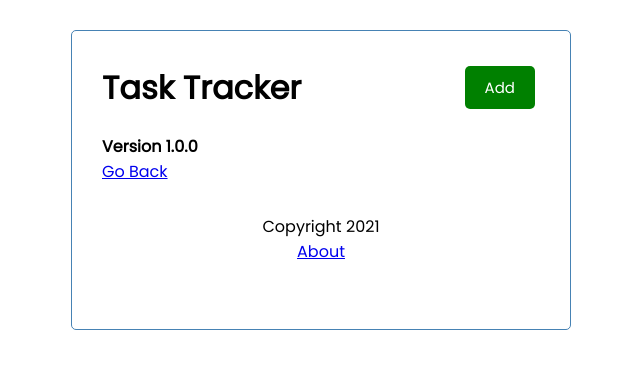
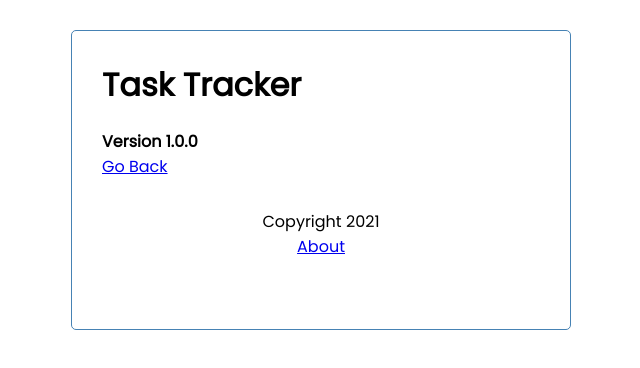
Before and after one commit to jjackson17mv/revisit-react-practice, a React (Create React App) app in the folder app-tracker/: page /about in a window 1280 px wide. Shown: the top 368 px of the page, without its empty margins (319-959 px from the left). Built offline with nearby package versions, Linux system fonts and the light colour scheme; data requests are answered from the project's data file.

Commit message:
finished with useLocation from react-router-dom

```diff
--- a/app-tracker/src/components/Header.js
+++ b/app-tracker/src/components/Header.js
@@ -1,13 +1,15 @@
 import PropTypes from 'prop-types'
 import Button from './Button'
+import {useLocation} from 'react-router-dom'
 
 const Header = ({ title, onAdd, showAdd}) => {
-
+  const location = useLocation()
   return (
     <header className='header'>
       <h1>{title}</h1>
+      {location.pathname === '/' && (
       <Button color={showAdd ? 'red' : 'green'} text ={showAdd ? 'Close' : 'Add'} onClick={ onAdd}/>
-
+      )}
     </header>
   );
 }
```
